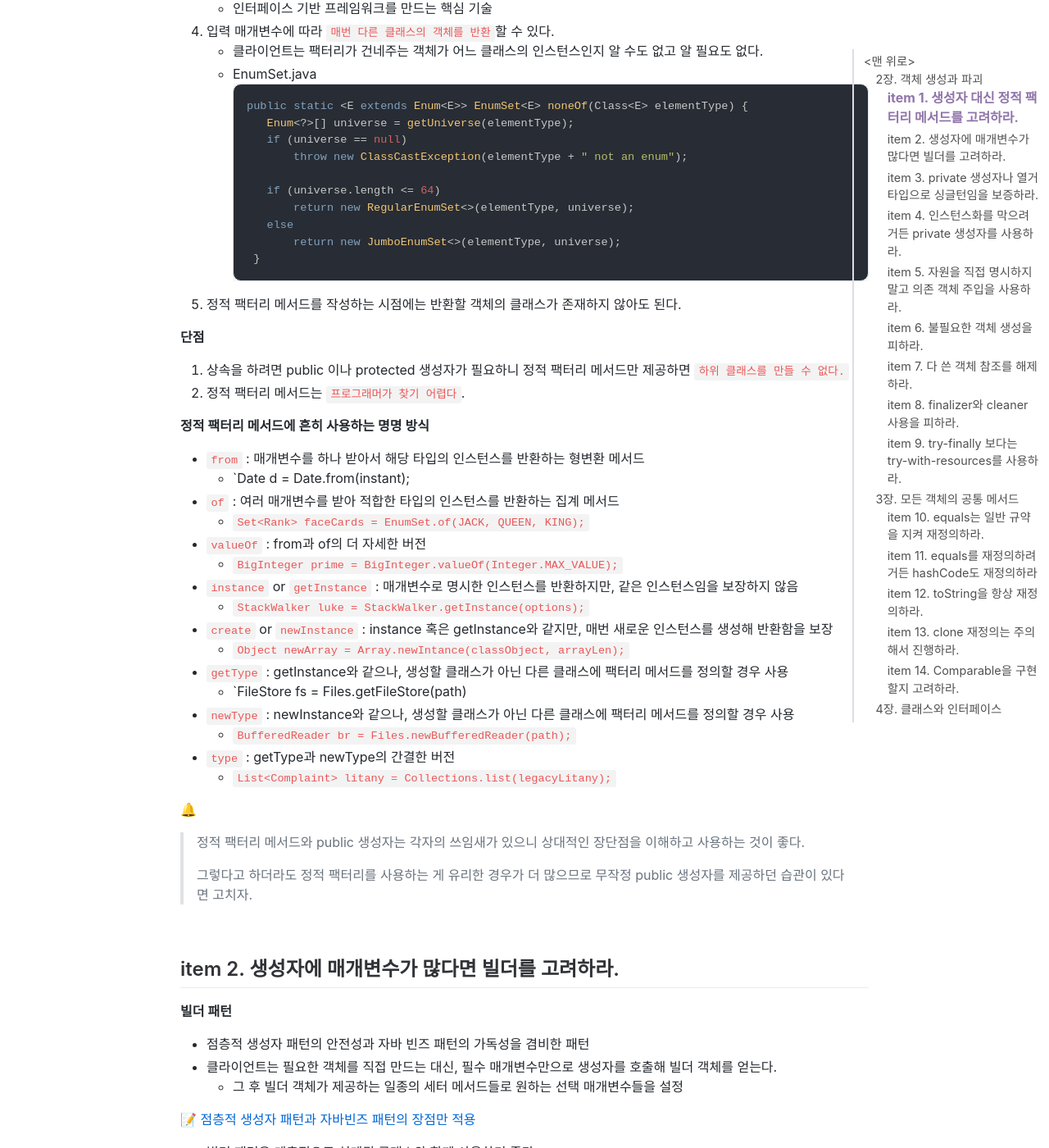
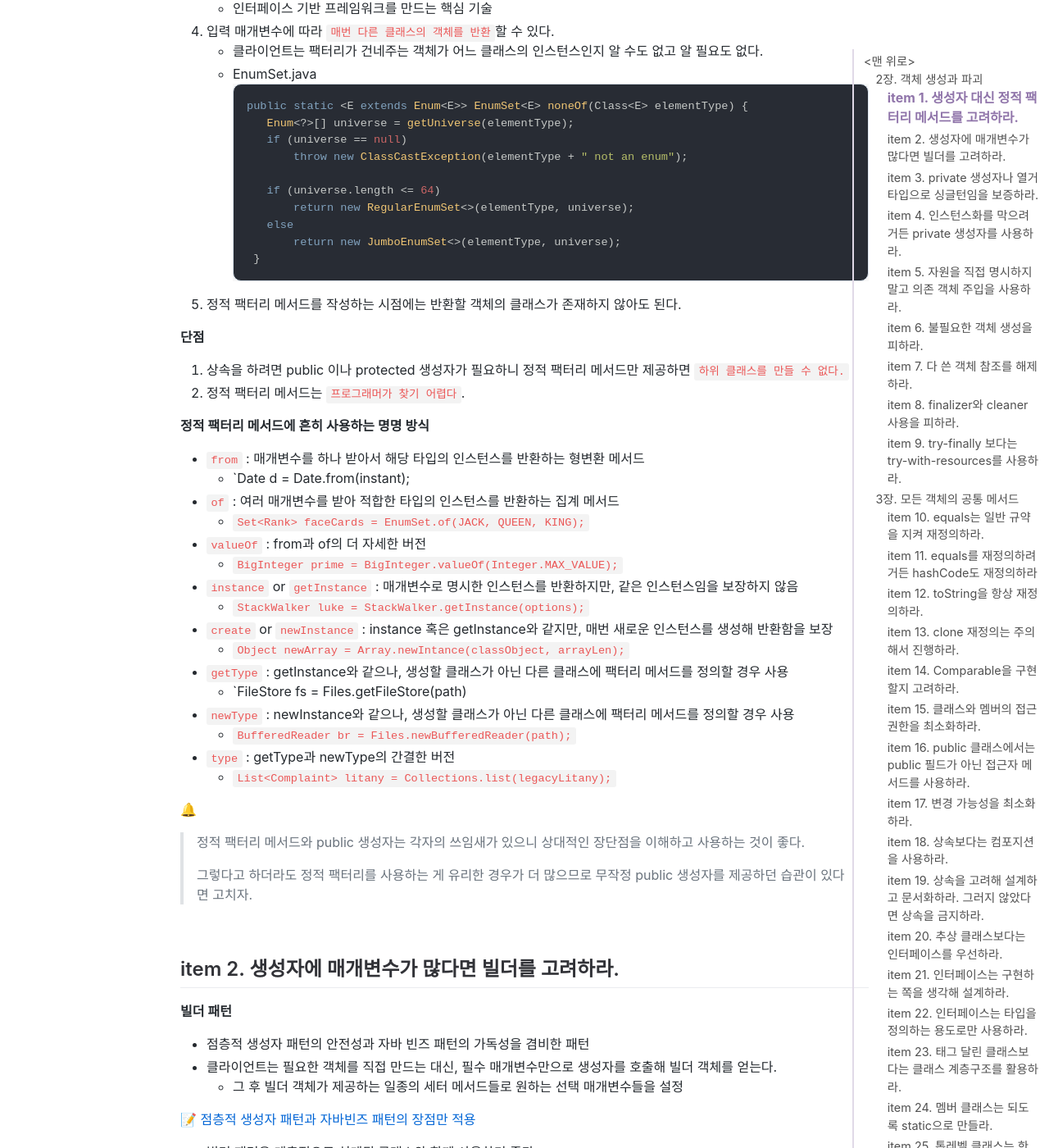
Before and after one commit to jihunparkme/jihunparkme.github.io, a Jekyll site: the page built from _posts/2023-04-07-Effective-Java-Object-Class-Interface.md, in a window 1280 px wide and 1400 px high, scrolled down 1187 px. Shown: the whole window at 82% size. Built offline with Jekyll 4.4.1, drawn with Linux system fonts in a browser that asks for light colours; nearby versions of some CDN libraries; comment, search, counter and statistics services are not loaded; some of the changed text lies outside the part shown.

Commit message:
[EJ] add title

```diff
--- a/_posts/2023-04-07-Effective-Java-Object-Class-Interface.md
+++ b/_posts/2023-04-07-Effective-Java-Object-Class-Interface.md
@@ -701,6 +701,96 @@ public int compareTo(PhoneNumber pn) {
 >
 > 그 대신 박싱된 기본 타입 클래스가 제공하는 정적 compare 메서드나 Comarator 인터페이스가 제공하는 비교자 생성 메서드를 사용하자.
 
+<br>
+
+## item 15. 클래스와 멤버의 접근 권한을 최소화하라.
+
+🔔
+
+> --
+
+<br>
+
+## item 16. public 클래스에서는 public 필드가 아닌 접근자 메서드를 사용하라.
+
+🔔
+
+> --
+
+<br>
+
+## item 17. 변경 가능성을 최소화하라.
+
+🔔
+
+> --
+
+<br>
+
+## item 18. 상속보다는 컴포지션을 사용하라.
+
+🔔
+
+> --
+
+<br>
+
+## item 19. 상속을 고려해 설계하고 문서화하라. 그러지 않았다면 상속을 금지하라.
+
+🔔
+
+> --
+
+<br>
+
+## item 20. 추상 클래스보다는 인터페이스를 우선하라.
+
+🔔
+
+> --
+
+<br>
+
+## item 21. 인터페이스는 구현하는 쪽을 생각해 설계하라.
+
+🔔
+
+> --
+
+<br>
+
+## item 22. 인터페이스는 타입을 정의하는 용도로만 사용하라.
+
+🔔
+
+> --
+
+<br>
+
+## item 23. 태그 달린 클래스보다는 클래스 계층구조를 활용하라.
+
+🔔
+
+> --
+
+<br>
+
+## item 24. 멤버 클래스는 되도록 static으로 만들라.
+
+🔔
+
+> --
+
+<br>
+
+## item 25. 톱레벨 클래스는 한 파일에 하나만 담으라.
+
+🔔
+
+> --
+
+
+
 - [effective-java-3e-source-code (KOR)](https://github.com/WegraLee/effective-java-3e-source-code)
 
 - [effective-java-3e-source-code (EN)](https://github.com/jbloch/effective-java-3e-source-code)
```
